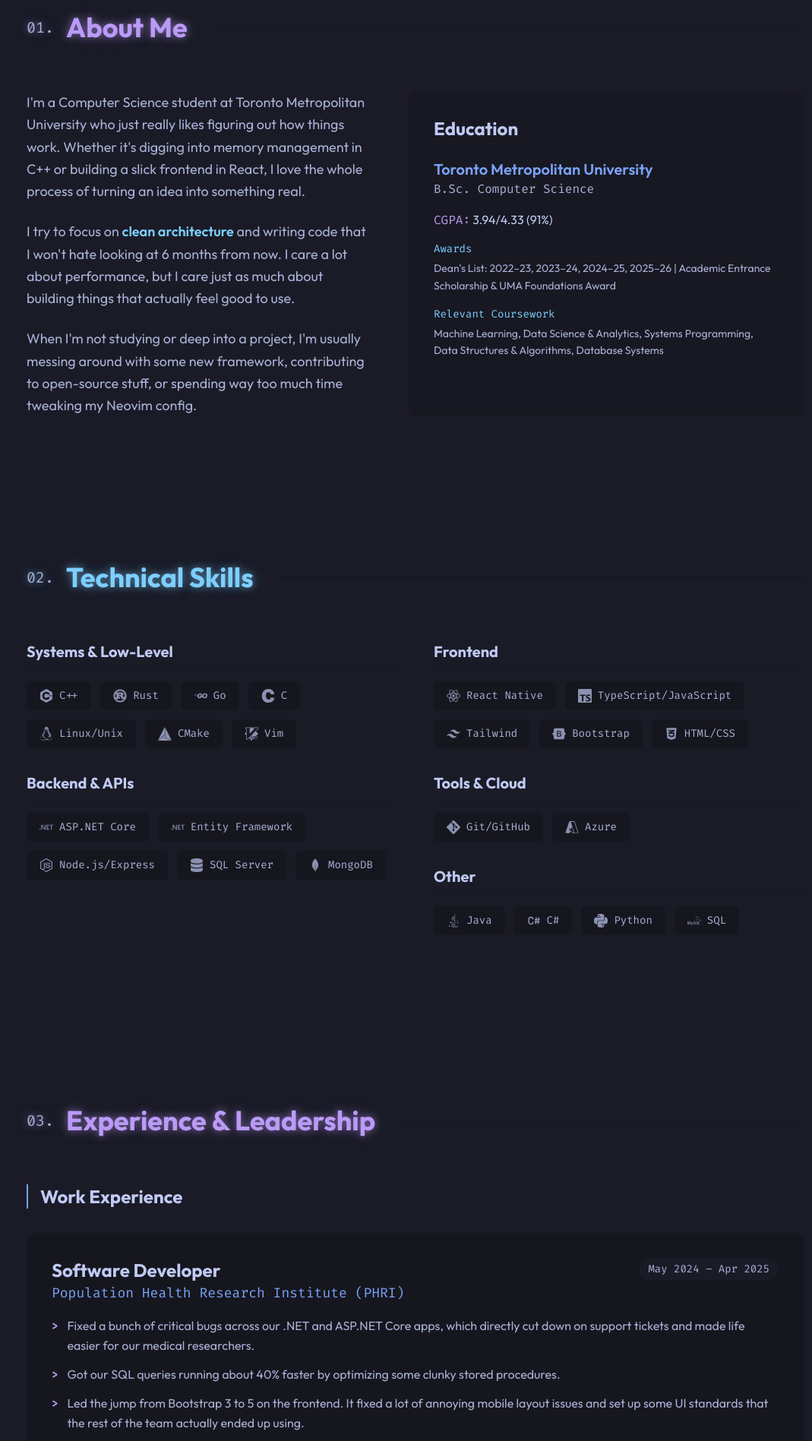
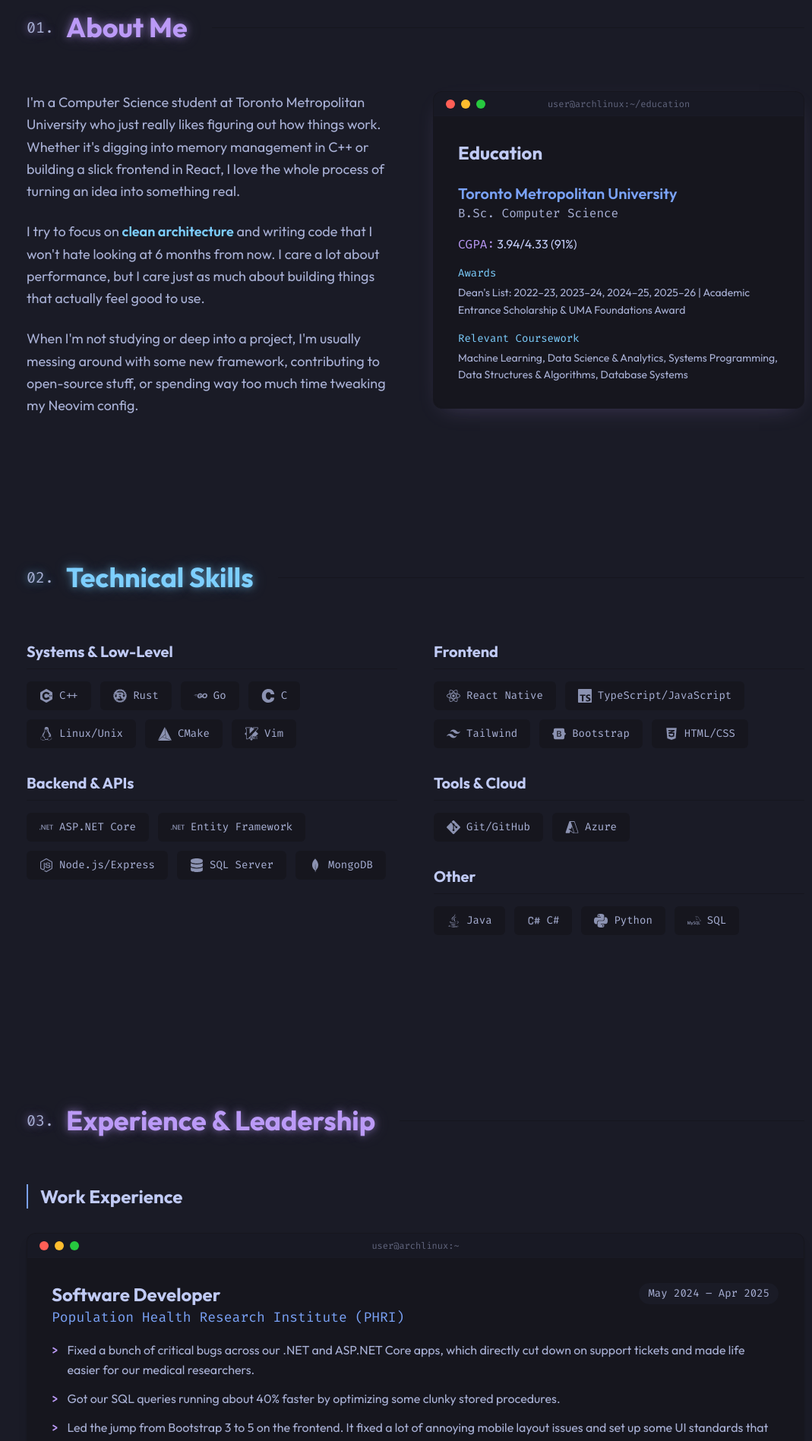
Before and after one commit to juderozario08/judesPortfolio, a React (Vite) app: page / in a window 1280 px wide. Shown: the part 880-2777 px from the top of the page at 76% size, without its empty margins (93-1162 px from the left). Built offline with nearby package versions, Linux system fonts and the light colour scheme.

Commit message:
style: apply hyprland and terminal aesthetics to cards and about section

```diff
--- a/src/components/About.tsx
+++ b/src/components/About.tsx
@@ -16,8 +16,18 @@
             When I'm not studying or deep into a project, I'm usually messing around with some new framework, contributing to open-source stuff, or spending way too much time tweaking my Neovim config.
           </p>
         </div>
+        <div className="flex-1 hyprland-border bg-tokyo-surface p-0 flex flex-col h-full border border-transparent shadow-[0_10px_30px_-15px_rgba(187,154,247,0.3)]">
+          {/* Terminal / Window Title Bar */}
+          <div className="h-8 bg-tokyo-base/80 border-b border-tokyo-base flex items-center px-4 gap-2 z-10 relative">
+            <div className="w-3 h-3 rounded-full bg-[#ff5f56]"></div>
+            <div className="w-3 h-3 rounded-full bg-[#ffbd2e]"></div>
+            <div className="w-3 h-3 rounded-full bg-[#27c93f]"></div>
+            <div className="absolute inset-0 flex items-center justify-center pointer-events-none text-tokyo-muted text-xs font-mono opacity-50">
+              user@archlinux:~/education
+            </div>
+          </div>
 
-        <div className="flex-1 bg-tokyo-surface/50 p-8 rounded-xl border border-tokyo-surface">
+          <div className="p-8 z-10 relative">
           <h3 className="text-2xl font-bold text-tokyo-fg mb-6">Education</h3>
           <div className="space-y-4">
             <div>
@@ -40,6 +50,7 @@
             </div>
           </div>
         </div>
+        </div>
       </div>
     </Section>
   );
--- a/src/components/ui/Card.tsx
+++ b/src/components/ui/Card.tsx
@@ -23,11 +23,22 @@
       className="h-full z-10"
     >
       <motion.div
-        whileHover={{ scale: 1.02 }}
-        transition={{ ease: "easeOut", duration: 0.2 }}
-        className={`bg-tokyo-surface p-8 rounded-xl flex flex-col h-full border border-transparent relative group ${shadowClasses} ${className}`}
+        whileHover={{ scale: 1.02, y: -5 }}
+        transition={{ type: "spring", stiffness: 400, damping: 25 }}
+        className={`hyprland-border bg-tokyo-surface p-0 flex flex-col h-full border border-transparent shadow-lg ${shadowClasses} ${className}`}
       >
-        {children}
+        {/* Terminal / Window Title Bar */}
+        <div className="h-8 bg-tokyo-base/80 border-b border-tokyo-base flex items-center px-4 gap-2 z-10 relative">
+          <div className="w-3 h-3 rounded-full bg-[#ff5f56]"></div>
+          <div className="w-3 h-3 rounded-full bg-[#ffbd2e]"></div>
+          <div className="w-3 h-3 rounded-full bg-[#27c93f]"></div>
+          <div className="absolute inset-0 flex items-center justify-center pointer-events-none text-tokyo-muted text-xs font-mono opacity-50">
+            user@archlinux:~
+          </div>
+        </div>
+        <div className="p-8 flex flex-col h-full z-10 relative">
+          {children}
+        </div>
       </motion.div>
     </motion.div>
   );
--- a/src/index.css
+++ b/src/index.css
@@ -52,4 +52,38 @@
   .neon-text-cyan {
     text-shadow: 0 0 10px rgba(125, 207, 255, 0.5), 0 0 20px rgba(125, 207, 255, 0.3);
   }
+
+  /* Hyprland Animated Borders */
+  .hyprland-border {
+    position: relative;
+    border-radius: 0.75rem;
+    overflow: hidden;
+    z-index: 1;
+  }
+  .hyprland-border::before {
+    content: "";
+    position: absolute;
+    inset: -50%;
+    background: conic-gradient(from 0deg, transparent 70%, #bb9af7, #7dcfff, #7aa2f7);
+    z-index: -2;
+    animation: spin 3s linear infinite;
+    opacity: 0;
+    transition: opacity 0.3s ease;
+  }
+  .hyprland-border:hover::before {
+    opacity: 1;
+  }
+  .hyprland-border::after {
+    content: "";
+    position: absolute;
+    inset: 1px;
+    background: #16161e; /* tokyo-surface */
+    border-radius: 0.7rem;
+    z-index: -1;
+  }
 }
+
+@keyframes spin {
+  from { transform: rotate(0deg); }
+  to { transform: rotate(360deg); }
+}
```
